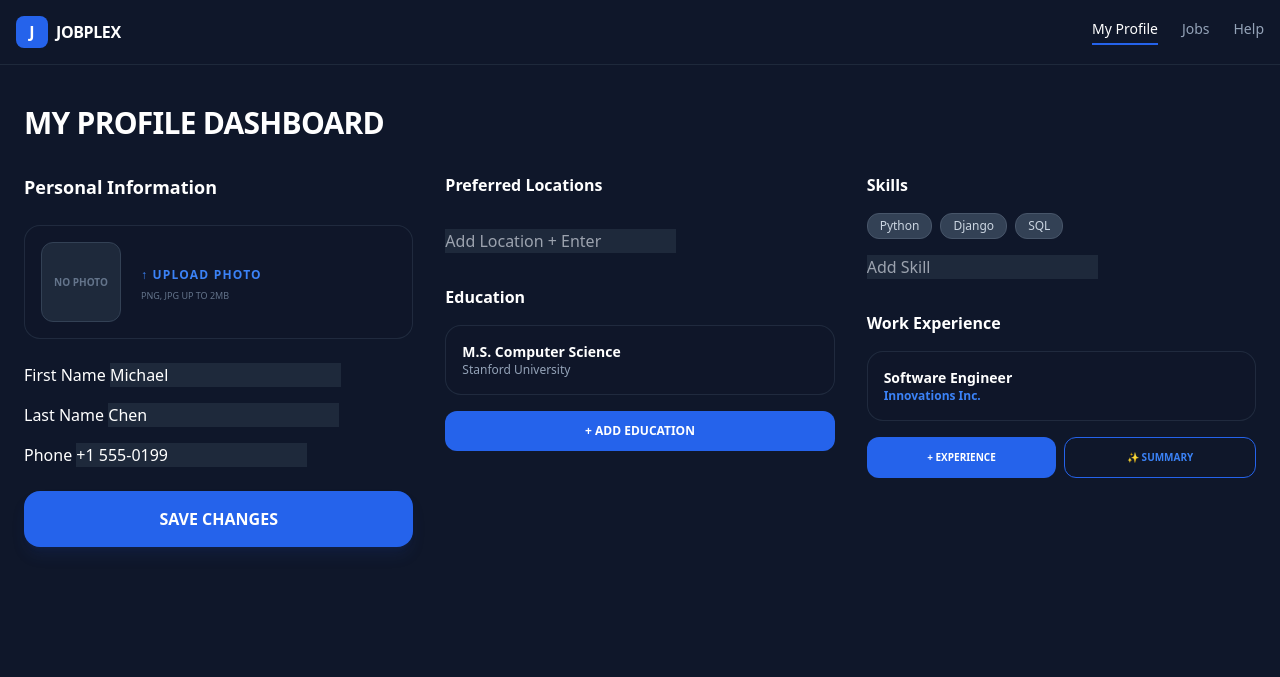
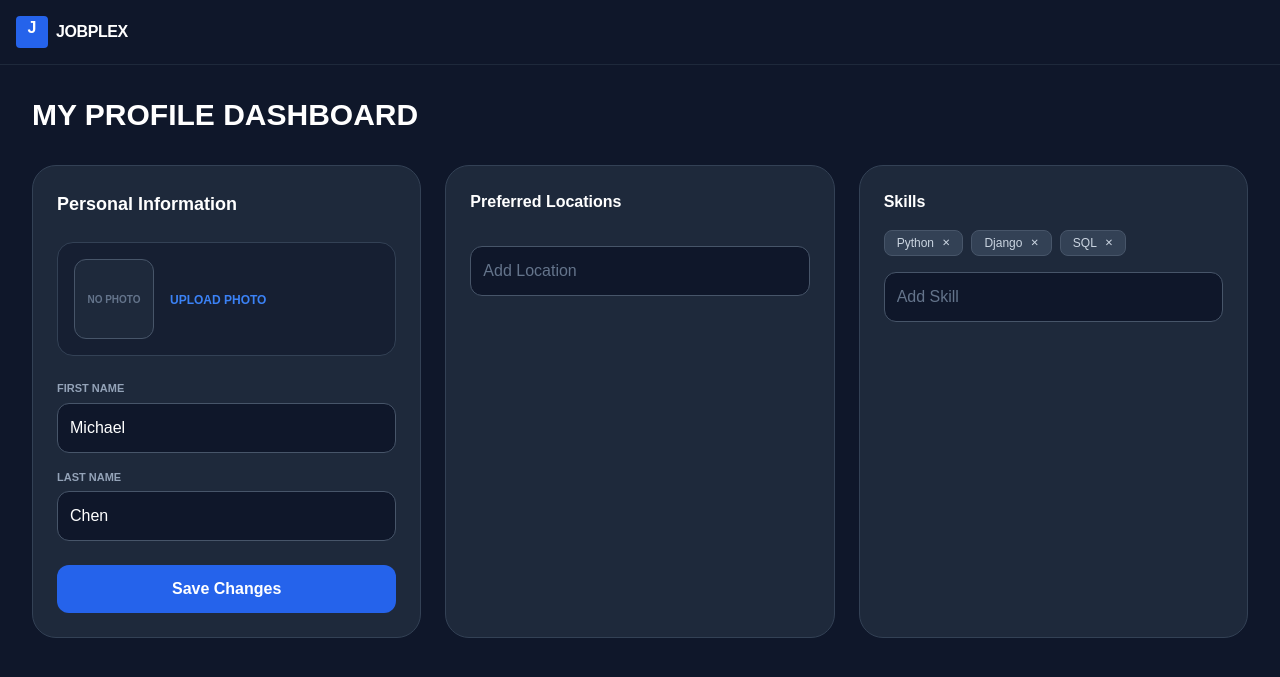
Before and after one commit to Bhagaval0777/Job_Portel, a Django app: page /profile/ in a window 1280 px wide. Shown: the top 677 px of the page. Run offline with Django 5.2, Linux system fonts and the light colour scheme; some libraries are stand-ins or nearby versions.

Commit message:
new layout with skill working

```diff
--- a/jobseeker/templates/jobseeker/base.html
+++ b/jobseeker/templates/jobseeker/base.html
@@ -3,42 +3,35 @@
 <html lang="en">
 <head>
     <meta charset="UTF-8">
-    <meta name="viewport" content="width=device-width, initial-scale=1.0">
     <title>{% block title %}JobPlex{% endblock %}</title>
     <script src="https://cdn.tailwindcss.com"></script>
     <script defer src="https://cdn.jsdelivr.net/npm/alpinejs@3.x.x/dist/cdn.min.js"></script>
     <style>
-        [x-cloak] { display: none !important; }
-        body { background-color: #0f172a; color: white; }
+        body { background-color: #0f172a; color: white; font-family: sans-serif; }
+        .card-style { background-color: #1e293b; border-radius: 1.5rem; padding: 1.5rem; border: 1px solid #334155; }
 
-        /* THE TEXT FIX: FORCING DARK BG AND WHITE TEXT */
+        /* FORCING TEXT VISIBILITY: Dark background with Pure White Text */
         .input-style {
-            @apply w-full p-3 rounded-xl border outline-none text-sm transition-all;
-            background-color: #1e293b !important;
+            width: 100%;
+            padding: 12px;
+            border-radius: 12px;
+            background-color: #0f172a !important;
             color: #ffffff !important;
-            border-color: #334155 !important;
+            border: 1px solid #475569;
+            outline: none;
         }
-        .input-style:focus { border-color: #0052EA !important; }
-
-        .card-style { @apply bg-[#1e293b] rounded-3xl p-6 border border-slate-700 shadow-xl; }
-        .label-style { @apply text-[10px] font-bold uppercase tracking-wider text-slate-400 mb-2 block; }
+        .input-style::placeholder { color: #64748b; }
+        .label-style { font-size: 11px; font-weight: bold; color: #94a3b8; text-transform: uppercase; margin-bottom: 6px; display: block; }
     </style>
 </head>
-<body class="antialiased">
-    <header class="bg-[#0f172a] border-b border-slate-800 p-4 sticky top-0 z-50">
-        <div class="max-w-7xl mx-auto flex justify-between items-center">
-            <div class="flex items-center gap-2">
-                <div class="bg-blue-600 w-8 h-8 rounded-lg flex items-center justify-center font-bold">J</div>
-                <span class="font-black tracking-tight uppercase">JobPlex</span>
-            </div>
-            <nav class="flex gap-6 text-sm text-slate-400">
-                <a href="#" class="text-white border-b-2 border-blue-600 pb-1">My Profile</a>
-                <a href="#">Jobs</a>
-                <a href="#">Help</a>
-            </nav>
+<body>
+    <header class="p-4 border-b border-slate-800 flex items-center justify-between">
+        <div class="flex items-center gap-2">
+            <div class="bg-blue-600 w-8 h-8 rounded text-center font-bold">J</div>
+            <span class="font-bold uppercase tracking-tight">JobPlex</span>
         </div>
     </header>
-    <main class="py-10 px-6">
+    <main class="p-8">
         {% block content %}{% endblock %}
     </main>
 </body>
--- a/jobseeker/templates/jobseeker/profile.html
+++ b/jobseeker/templates/jobseeker/profile.html
@@ -7,95 +7,60 @@
     skills: ['Python', 'Django', 'SQL'],
     newSkill: ''
 }">
-    <h1 class="text-3xl font-black mb-8 uppercase tracking-tight">My Profile Dashboard</h1>
+    <h1 class="text-3xl font-bold mb-8">MY PROFILE DASHBOARD</h1>
 
-    <form method="POST" enctype="multipart/form-data" class="grid grid-cols-1 md:grid-cols-2 lg:grid-cols-3 gap-8">
+    <form method="POST" enctype="multipart/form-data" class="grid grid-cols-1 md:grid-cols-3 gap-6">
         {% csrf_token %}
 
         <div class="card-style space-y-6">
             <h3 class="font-bold text-lg">Personal Information</h3>
 
-            <div class="flex items-center gap-5 p-4 bg-slate-900/40 rounded-2xl border border-slate-700/50">
-                <div class="w-20 h-20 rounded-xl bg-slate-800 border border-slate-700 overflow-hidden flex items-center justify-center">
+            <div class="flex items-center gap-4 p-4 bg-slate-900/50 rounded-2xl border border-slate-700">
+                <div class="w-20 h-20 bg-slate-800 rounded-xl overflow-hidden border border-slate-600 flex items-center justify-center">
                     {% if profile.profile_pic %}
                         <img src="{{ profile.profile_pic.url }}" class="w-full h-full object-cover">
                     {% else %}
                         <span class="text-slate-500 text-[10px] font-bold">NO PHOTO</span>
                     {% endif %}
                 </div>
-                <div>
                 <label class="cursor-pointer">
-                        <span class="text-xs font-bold text-blue-500 hover:text-blue-400 uppercase tracking-widest">↑ Upload Photo</span>
+                    <span class="text-xs font-bold text-blue-500 hover:underline uppercase">Upload Photo</span>
                     <input type="file" name="profile_pic" class="hidden">
                 </label>
-                    <p class="text-[9px] text-slate-500 mt-1 uppercase">PNG, JPG up to 2MB</p>
-                </div>
             </div>
 
             <div class="space-y-4">
-                <div>
-                    <label class="label-style">First Name</label>
-                    <input type="text" name="firstname" value="{{ profile.firstname|default:'Michael' }}" class="input-style">
+                <div><label class="label-style">First Name</label><input type="text" name="firstname" value="Michael" class="input-style"></div>
+                <div><label class="label-style">Last Name</label><input type="text" name="lastname" value="Chen" class="input-style"></div>
             </div>
-                <div>
-                    <label class="label-style">Last Name</label>
-                    <input type="text" name="lastname" value="{{ profile.lastname|default:'Chen' }}" class="input-style">
-                </div>
-                <div>
-                    <label class="label-style">Phone</label>
-                    <input type="text" name="phonenuber" value="{{ profile.phonenuber|default:'+1 555-0199' }}" class="input-style">
-                </div>
-            </div>
-            <button type="submit" class="w-full bg-blue-600 hover:bg-blue-700 text-white py-4 rounded-2xl font-black shadow-lg shadow-blue-900/20 transition-all">SAVE CHANGES</button>
+            <button class="w-full bg-blue-600 py-3 rounded-xl font-bold">Save Changes</button>
         </div>
 
-        <div class="space-y-8">
         <div class="card-style">
             <h3 class="font-bold mb-4">Preferred Locations</h3>
             <div class="flex flex-wrap gap-2 mb-4">
                 <template x-for="(loc, i) in locations" :key="i">
-                        <span class="bg-blue-600/20 text-blue-400 px-3 py-1 rounded-xl text-xs font-bold border border-blue-500/20 flex items-center">
+                    <span class="bg-blue-600/20 text-blue-400 px-3 py-1 rounded-lg text-xs border border-blue-600/30 flex items-center">
                         <span x-text="loc"></span>
-                            <button @click="locations.splice(i, 1)" type="button" class="ml-2 font-bold hover:text-white">✕</button>
+                        <button @click="locations.splice(i, 1)" type="button" class="ml-2 hover:text-white">✕</button>
                     </span>
                 </template>
             </div>
-                <input type="text" x-model="newLoc" @keydown.enter.prevent="if(newLoc.trim()) { locations.push(newLoc); newLoc = '' }" placeholder="Add Location + Enter" class="input-style">
+            <input type="text" x-model="newLoc" @keydown.enter.prevent="if(newLoc.trim()) { locations.push(newLoc); newLoc = '' }" placeholder="Add Location" class="input-style">
         </div>
 
         <div class="card-style">
-                <h3 class="font-bold mb-4">Education</h3>
-                <div class="p-4 bg-slate-900/40 rounded-2xl border border-slate-700/50 mb-4">
-                    <p class="font-bold text-sm">M.S. Computer Science</p>
-                    <p class="text-slate-400 text-xs">Stanford University</p>
-                </div>
-                <button type="button" class="w-full py-3 bg-blue-600 rounded-xl text-xs font-bold">+ ADD EDUCATION</button>
-            </div>
-        </div>
-
-        <div class="space-y-8">
-            <div class="card-style">
             <h3 class="font-bold mb-4">Skills</h3>
             <div class="flex flex-wrap gap-2 mb-4">
-                    <template x-for="s in skills">
-                        <span class="bg-slate-700 text-slate-300 px-3 py-1 rounded-xl text-xs border border-slate-600" x-text="s"></span>
+                <template x-for="(s, i) in skills" :key="i">
+                    <span class="bg-slate-700 text-slate-300 px-3 py-1 rounded-lg text-xs border border-slate-600 flex items-center">
+                        <span x-text="s"></span>
+                        <button @click="skills.splice(i, 1)" type="button" class="ml-2 hover:text-red-400 text-[10px]">✕</button>
+                    </span>
                 </template>
             </div>
             <input type="text" x-model="newSkill" @keydown.enter.prevent="if(newSkill.trim()) { skills.push(newSkill); newSkill = '' }" placeholder="Add Skill" class="input-style">
         </div>
-
-            <div class="card-style">
-                <h3 class="font-bold mb-4">Work Experience</h3>
-                <div class="p-4 bg-slate-900/40 rounded-2xl border border-slate-700/50 mb-4">
-                    <p class="font-bold text-sm">Software Engineer</p>
-                    <p class="text-blue-500 text-xs font-bold">Innovations Inc.</p>
-                </div>
-                <div class="flex gap-2">
-                    <button type="button" class="flex-1 py-3 bg-blue-600 rounded-xl text-[10px] font-bold">+ EXPERIENCE</button>
-                    <button type="button" class="flex-1 py-3 border border-blue-600 text-blue-500 rounded-xl text-[10px] font-bold">✨ SUMMARY</button>
-                </div>
-            </div>
-        </div>
     </form>
 </div>
 {% endblock %}
```
Lines whose indentation alone changed are shown as unchanged.
